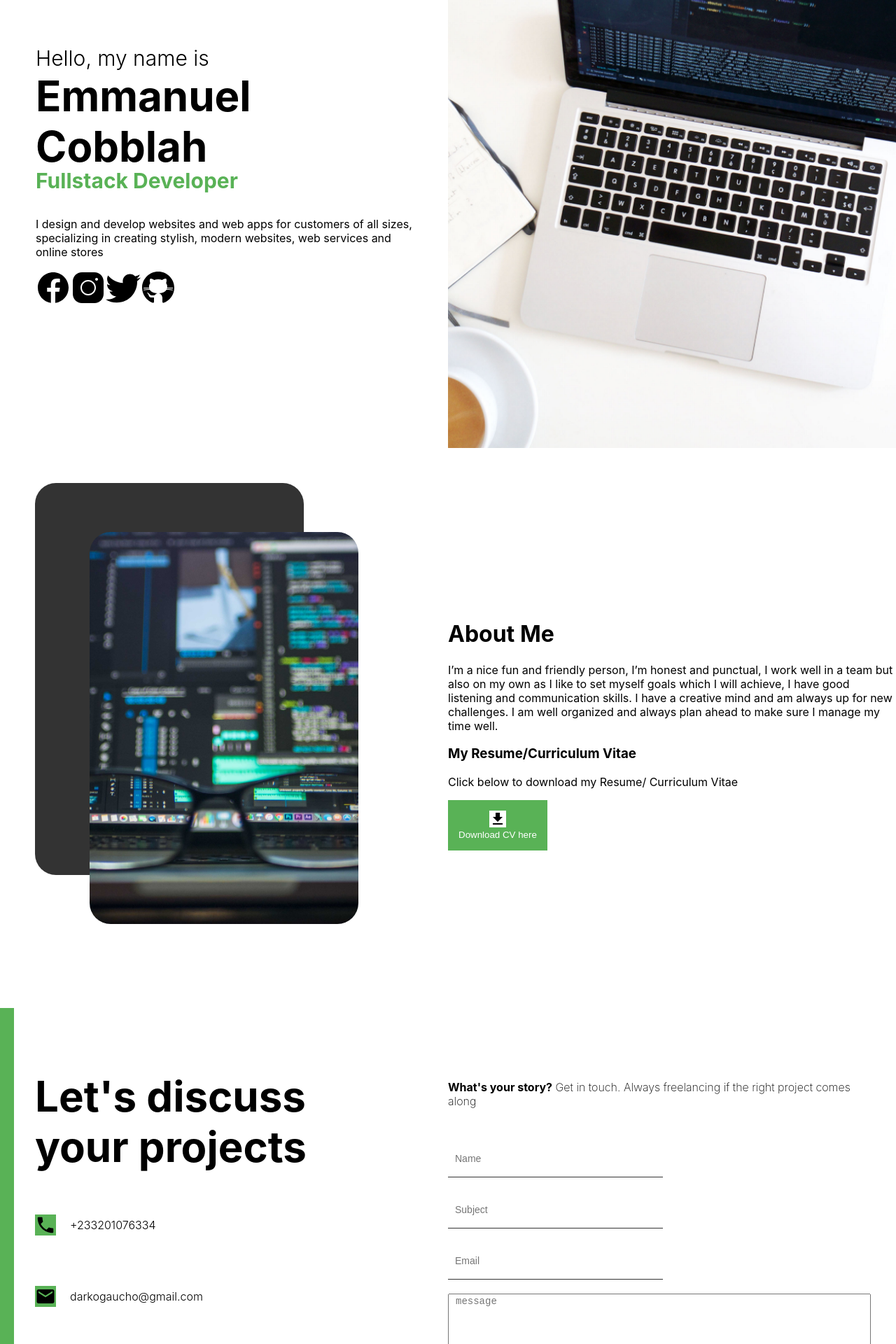
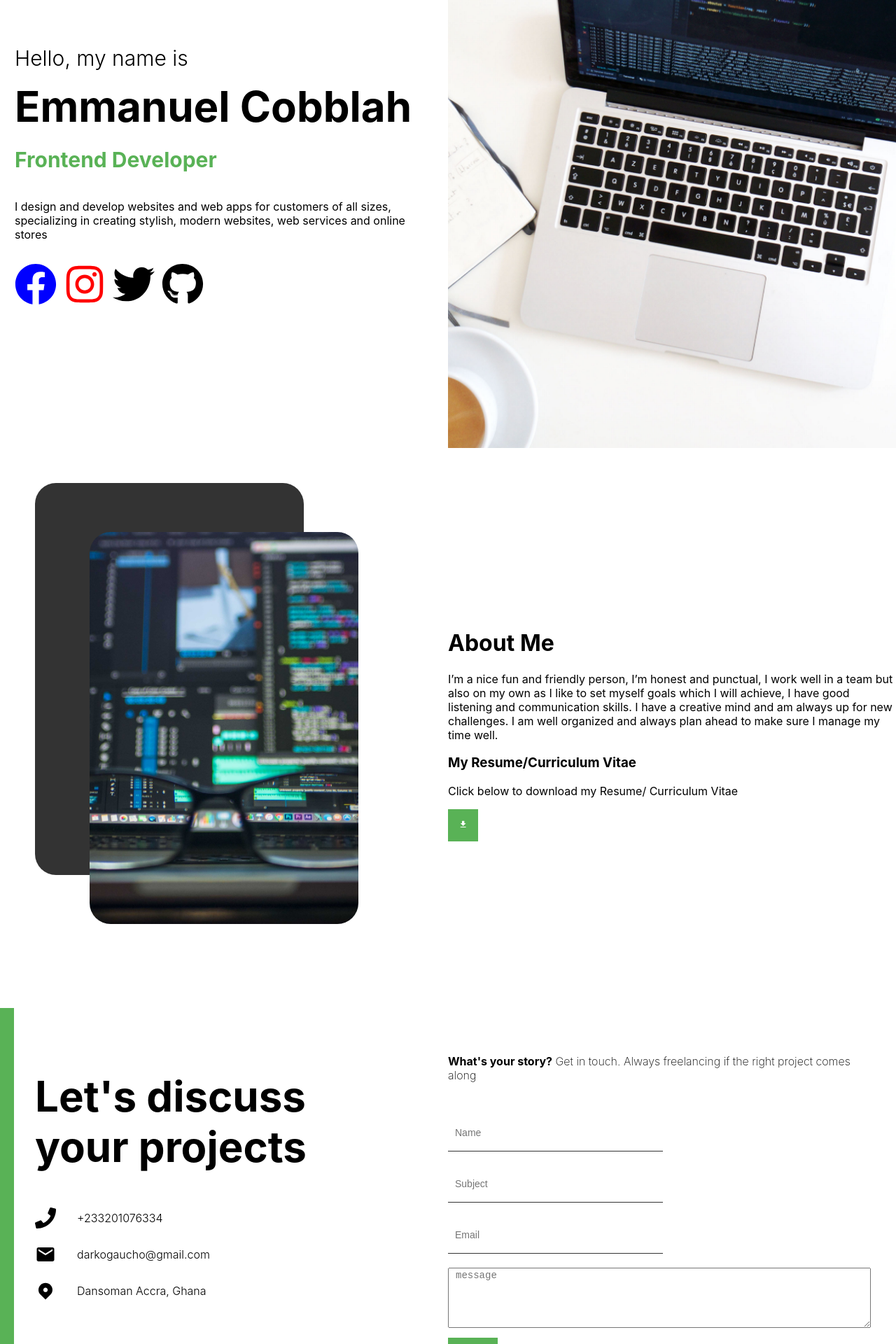
Before and after one commit to darkocobbygh/my-portfolio, a React (Create React App) app: page / in a window 1280 px wide. Shown: the part 160-2080 px from the top of the page at 70% size. Built offline with nearby package versions, Linux system fonts and the light colour scheme.

Commit message:
changes to my site

```diff
--- a/src/components/about/About.jsx
+++ b/src/components/about/About.jsx
@@ -1,7 +1,7 @@
 import './about.css'
 import IM from '../../images/pexels-kevin-ku-577585.jpg'
-import CV from '../../cv/CURRICULUM VITAE.docx'
-import Dw from '../../images/download(1).svg'
+import CV from '../../cv/Emmanuel Darko Cobblah frontend developer.docx';
+import { MdDownload } from "react-icons/md";
 
 const About=()=>{
     return(
@@ -21,7 +21,7 @@ const About=()=>{
                 <p>Click below to download my Resume/ Curriculum Vitae</p>
                         <a href={CV} download={CV}>
                             <button className="btn-highlighted-btn">
-                                <img src={Dw} alt=""className='dw-sv' /><br /> Download CV here
+                            <MdDownload />
                             </button>
                         </a>
                 </div>
--- a/src/components/contact/Contact.jsx
+++ b/src/components/contact/Contact.jsx
@@ -2,9 +2,9 @@ import { useContext, useState } from 'react';
 import '../contact/contact.css'
 import emailjs from '@emailjs/browser';
 
-import Email from '../../images/email.svg';
-import Phone from '../../images/phone.svg';
-import Location from '../../images/location_on.svg'
+import { MdEmail } from "react-icons/md";
+import { FaPhone } from "react-icons/fa";
+import { TiLocation } from "react-icons/ti";
 import { ThemeContext } from '../../context';
 
 const Contact=()=>{
@@ -35,15 +35,15 @@ const Contact=()=>{
                     </h1>
                     <div className='c-info'>
                         <div data-testid='Phone' className='c-info-item'>
-                            <img src={Phone} className='c-icon' alt="icon for phone" />
+                        <FaPhone size={30} />
                             <p>+233201076334</p>
                         </div>
                         <div data-testid='Email' className='c-info-item'>
-                            <img src={Email} className='c-icon' alt="icon for email" />
+                        <MdEmail size={30} />
                             <p>darkogaucho@gmail.com</p>
                         </div>
                         <div data-testid='Home' className='c-info-item'>
-                            <img src={Location} className='c-icon' alt="icon for home address" />
+                        <TiLocation size={30} />
                             <p>Dansoman Accra, Ghana</p>
                         </div>
                     </div>
--- a/src/components/contact/contact.css
+++ b/src/components/contact/contact.css
@@ -2,6 +2,7 @@
     height: 100vh;
     position: relative;
 }
+
 .c-bg{
     width: 20px;
     height: 100%;
@@ -34,7 +35,7 @@
 .c-info-item{
     display: flex;
     align-items: center;
-    margin: 50px 0px;
+    gap: 30px;
     font-weight: 300;
     width: 70%;
 }
--- a/src/components/intro/Intro.css
+++ b/src/components/intro/Intro.css
@@ -9,6 +9,10 @@
     align-items: center;
     justify-content: center;
 }
+.colz-icon{
+  display: flex;
+  gap: 10px;
+}
 
 .i-right{
     flex: 1;
@@ -16,7 +20,7 @@
 }
 
 .i-left-wrapper{
-    padding: 50px;
+    padding: 20px;
     height: 50%;
     display: flex;
     flex-direction: column;
@@ -45,7 +49,6 @@
 
 .i-title-wrapper{
     height: 100%;
-    animation: move 10s ease-in-out infinite alternate;
 }
 
 @keyframes move {
--- a/src/components/intro/Intro.jsx
+++ b/src/components/intro/Intro.jsx
@@ -1,12 +1,17 @@
-import './Intro.css'
+import './Intro.css';
+import { useContext } from "react";
 import Me from '../../images/1_UMBVvBykFuYM5T4XfiCrHA.png';
-import Fb from '../../images/icons8-facebook (1).svg';
-import Ig from '../../images/icons8-instagram (1).svg';
-import Twit from '../../images/icons8-twitter (1).svg';
-import GitHu from '../../images/icons8-github.svg';
+import { FaFacebook } from "react-icons/fa";
+import { FaInstagram } from "react-icons/fa";
+import { FaTwitter } from "react-icons/fa";
+import { FaGithub } from "react-icons/fa";
+import { Link } from 'react-router-dom';
+import { ThemeContext } from '../../context';
 
 
 const Intro=()=>{
+    const theme= useContext(ThemeContext);
+  const darkMode=theme.state.darkMode;
     return(
         <div className="i">
             <div className="i-left">
@@ -15,11 +20,7 @@ const Intro=()=>{
                     <h1 className='i-name'>Emmanuel Cobblah</h1>
                     <div className='i-title'>
                         <div className='i-title-wrapper'>
-                            <div className='i-title-item'>Backend Developer</div>
                             <div className='i-title-item'>Frontend Developer</div>
-                            <div className='i-title-item'>Fullstack Developer</div>
-                            <div className='i-title-item'>Javascript Developer</div>
-                            <div className='i-title-item'>RESTful API Operations</div>
                         </div>
                     </div>
                     <div>
@@ -30,18 +31,18 @@ const Intro=()=>{
                     </div>
                     <div className="colz">
                         <div className="colz-icon">
-                        <a href="https://web.facebook.com/makaveli.big">
-                            <img src={Fb} alt="" />
-                        </a>
-                        <a href="https://www.instagram.com/nii_darko_cobblah/">
-                        <img src={Ig} alt="" />
-                        </a>
-                        <a href="https://twitter.com/darkocobblah">
-                        <img src={Twit} alt="" />
-                        </a>
-                        <a href="https://github.com/darkocobbygh">
-                        <img src={GitHu} alt="" />
-                        </a>
+                            <Link to={'https://web.facebook.com/makaveli.big'}>
+                            <FaFacebook style={{color: darkMode && '#fff'}} color='blue' size={60} />
+                            </Link>
+                            <Link to={'https://www.instagram.com/nii_darko_cobblah/'}>
+                            <FaInstagram style={{color: darkMode && '#fff'}} color='red' size={60} />
+                            </Link>
+                            <Link to={'https://twitter.com/darkocobblah'}>
+                            <FaTwitter style={{color: darkMode && '#fff'}} color='black' size={60} />
+                            </Link>
+                            <Link to={'https://github.com/darkocobbygh'}>
+                            <FaGithub style={{color: darkMode && '#fff'}} color='black' size={60} />
+                            </Link>
                         </div>
                     </div>
                 </div>
--- /dev/null
+++ b/src/components/projects/projects.css
@@ -0,0 +1,4 @@
+.pro{
+    height: 100vh;
+    background-color: red;
+}
```
Also changed, not shown: src/components/projects/Projects.jsx (added, +11 -0 lines), 1 other file (tests, documents, lock files or other folders).
